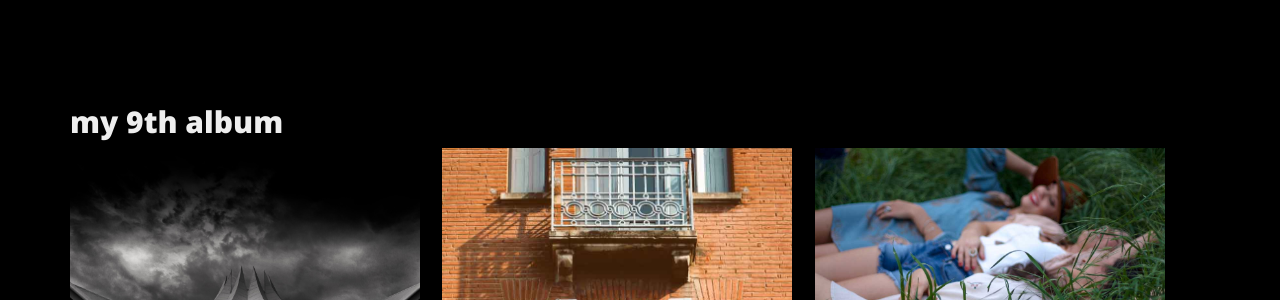
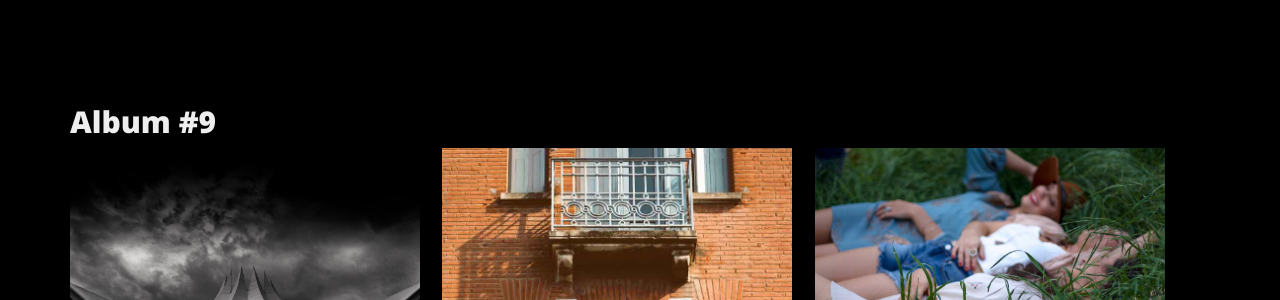
Before and after one commit to bbauska/silus-k, a Jekyll site: the page built from gallery/gallery09/index.html, in a window 1280 px wide. Shown: the part 471-771 px from the top of the page. Built offline with Jekyll 4.4.1, drawn with Linux system fonts in a browser that asks for light colours; nearby versions of some CDN libraries.

Commit message:
Update index.html

```diff
--- a/gallery/gallery09/index.html
+++ b/gallery/gallery09/index.html
@@ -4,18 +4,18 @@
 description: "masonry"
 active: gallery
 header-img: "img/gallery-bg.jpg"
-album-title: "my 9th album"
+album-title: "Album #9"
 images:
  - image_path: /gallery/archive/g09/bg1.jpg
-   caption: IMAGE TITLE
+   caption: Image Album #9 - bg1.jpg
    mfp-title: IMAGE TITLE
-   copyright: © photorama
+   copyright: © bbauska
  - image_path: /gallery/archive/g09/bg2.jpg
-   caption: IMAGE TITLE
-   copyright: © photorama
+   caption: Image Album #9 - bg2.jpg
+   copyright: © bbauska
  - image_path: /gallery/archive/g09/bg3.jpg
-   caption: IMAGE TITLE
-   copyright: © photorama
+   caption: Image Album #9 - bg3.jpg
+   copyright: © bbauska
 ---
 
 <html class="no-js" lang="en">
```
